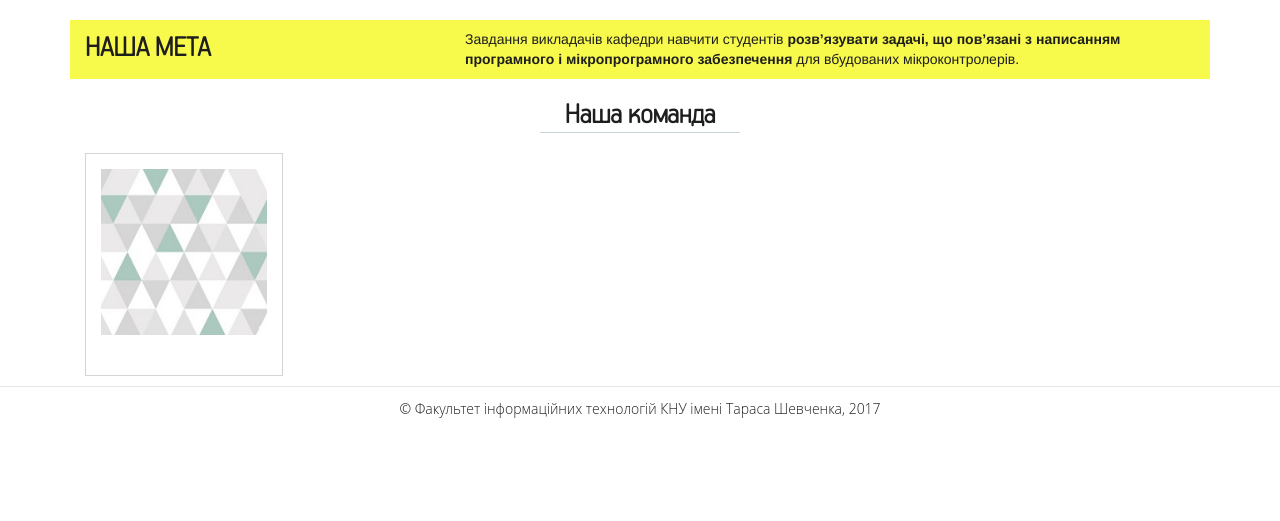
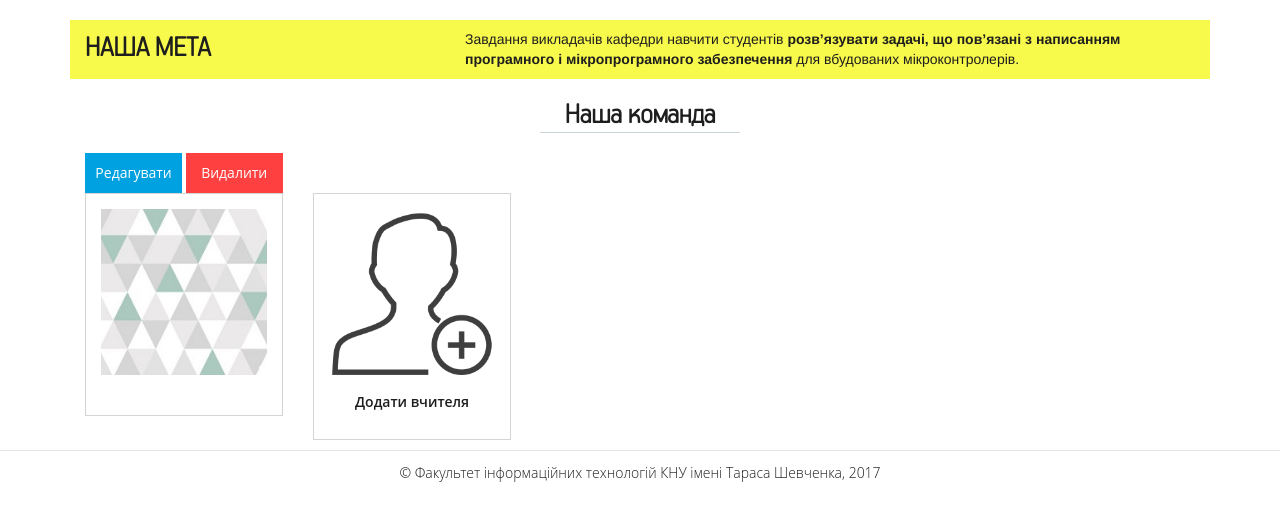
Before and after one commit to vladloza/SOF, a PHP site: page /staff.php in a window 1280 px wide. Shown: the part 52-573 px from the top of the page. Run offline with PHP 8.4, Linux system fonts and the light colour scheme; tables that the repository leaves empty or names only in its code hold one stand-in row (values such as "Sample post"); data that the repository does not hold is empty; some libraries are stand-ins or nearby versions.

Commit message:
hrefs for add/edit staff

```diff
--- a/css/styles.css
+++ b/css/styles.css
@@ -214,6 +214,7 @@
         color: red;
     }
 
+    .block-out,
     .jobs {
         text-align: center;
         margin-top: 40px;
@@ -312,6 +313,36 @@
 
     .block-inside:hover {
         box-shadow: 0.2px 0.2px 15px 2px #cad4d8;
+    }
+
+    .staff-block-admin-a {
+        display: inline-block;
+        width: 49%;
+        text-align: center;
+        padding: 10px 0px;
+        color: white;
+    }
+
+    .staff-block-admin-a:hover,
+    .staff-block-admin-a:active,
+    .staff-block-admin-a:focus {
+        color: white;
+    }
+
+    .staff-block-admin-a.edit {
+        background: #00a1e0;
+    }
+
+    .staff-block-admin-a.delete {
+        background: #ff4040;
+    }
+
+    .staff-block-admin-a.edit:hover {
+        background: #048cc1;
+    }
+
+    .staff-block-admin-a.delete:hover {
+        background: #eb3434;
     }
 
     .image-caption-wrapper {
@@ -625,6 +656,9 @@
     }
 
     @media screen and (max-width: 768px) {
+        .staff-block-admin-a {
+            width: 100%;
+        }
         table {
             width: 100% !important;
         }
@@ -649,6 +683,9 @@
     }
 
     @media (min-width: 768px) {
+        .staff-block-admin-a {
+            width: 100%;
+        }
         .icons>div {
             width: 25% !important;
             float: left;
@@ -770,6 +807,9 @@
     }
 
     @media (min-width: 992px) {
+        .staff-block-admin-a {
+            width: 49%;
+        }
         .employee-wrapper {
             padding: 17px;
         }
--- a/staff.php
+++ b/staff.php
@@ -36,6 +36,10 @@ try{
     {
         $output .= '
         <div class="col-xs-6 col-sm-3 staff-block">
+                <div class="staff-block-admin">
+                    <a href="#" class="staff-block-admin-a edit">Редагувати</a>
+                    <a href="#" class="staff-block-admin-a delete">Видалити</a>
+                </div>
                 <div class="block-inside">
                     <div class="block-content">
                         <a href="employee.php?id='.$row[0].'">
@@ -58,7 +62,24 @@ catch(Exeption $e)
 {
     echo "DB Falied!";
 }
-
+        $output .= '
+        <div class="col-xs-6 col-sm-3 staff-block">
+                <div class="block-inside block-out">
+                    <div class="block-content">
+                        <a href="#">
+                            <div class="image-block-wrapper">
+                                <img src="img/Add_Person.png" class="image-block"/>
+                            </div>
+                            <div class="image-caption-wrapper">
+                                <div class="image-caption">
+                                    <p>Додати вчителя</p>
+                                </div>
+                            </div>
+                        </a>
+                    </div>
+                </div>
+            </div>
+        ';
 $output .= '    </div>
 </div>
 <hr>';
```
Also changed, not shown: img/Add_Person.png (added).
